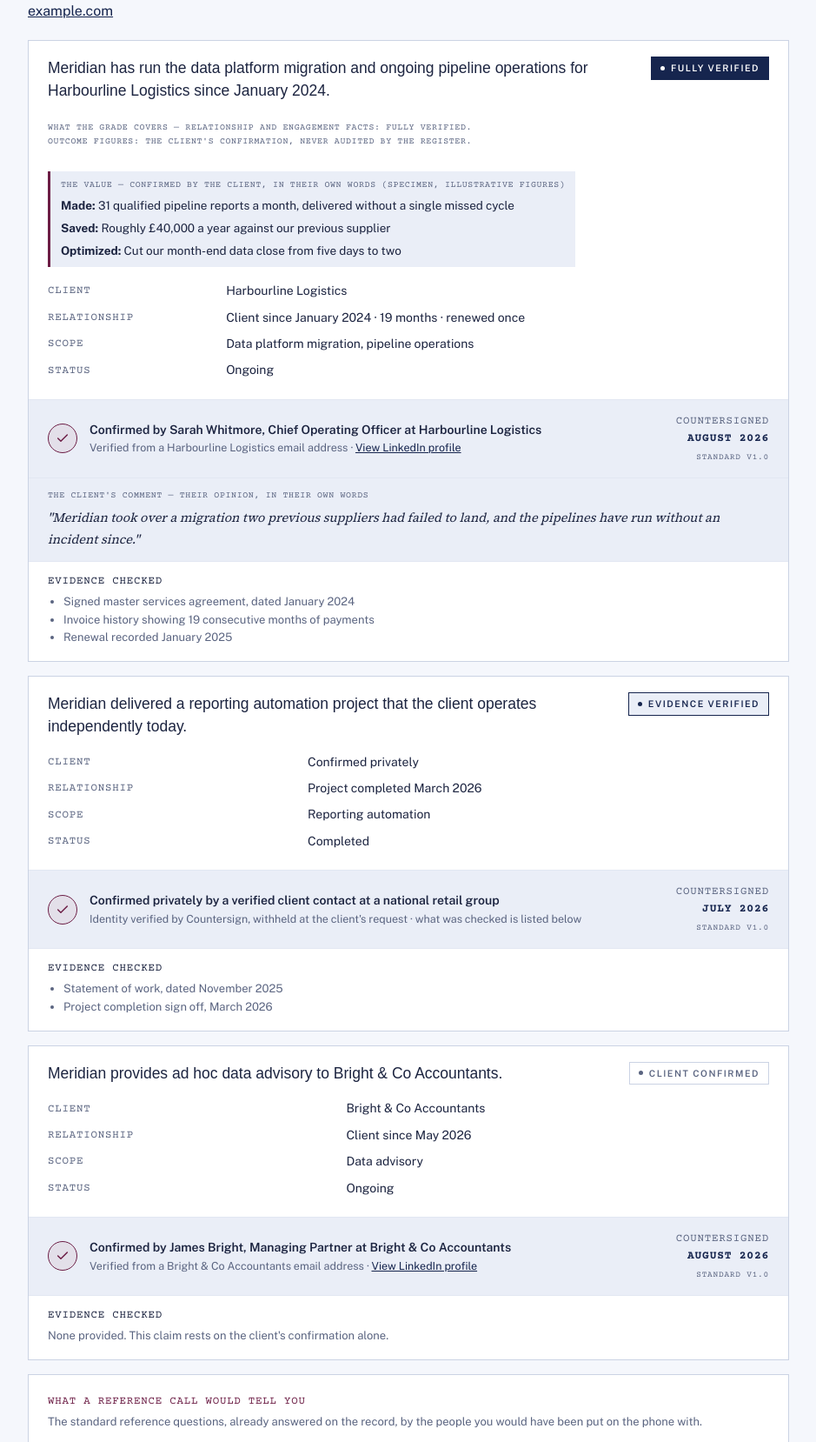
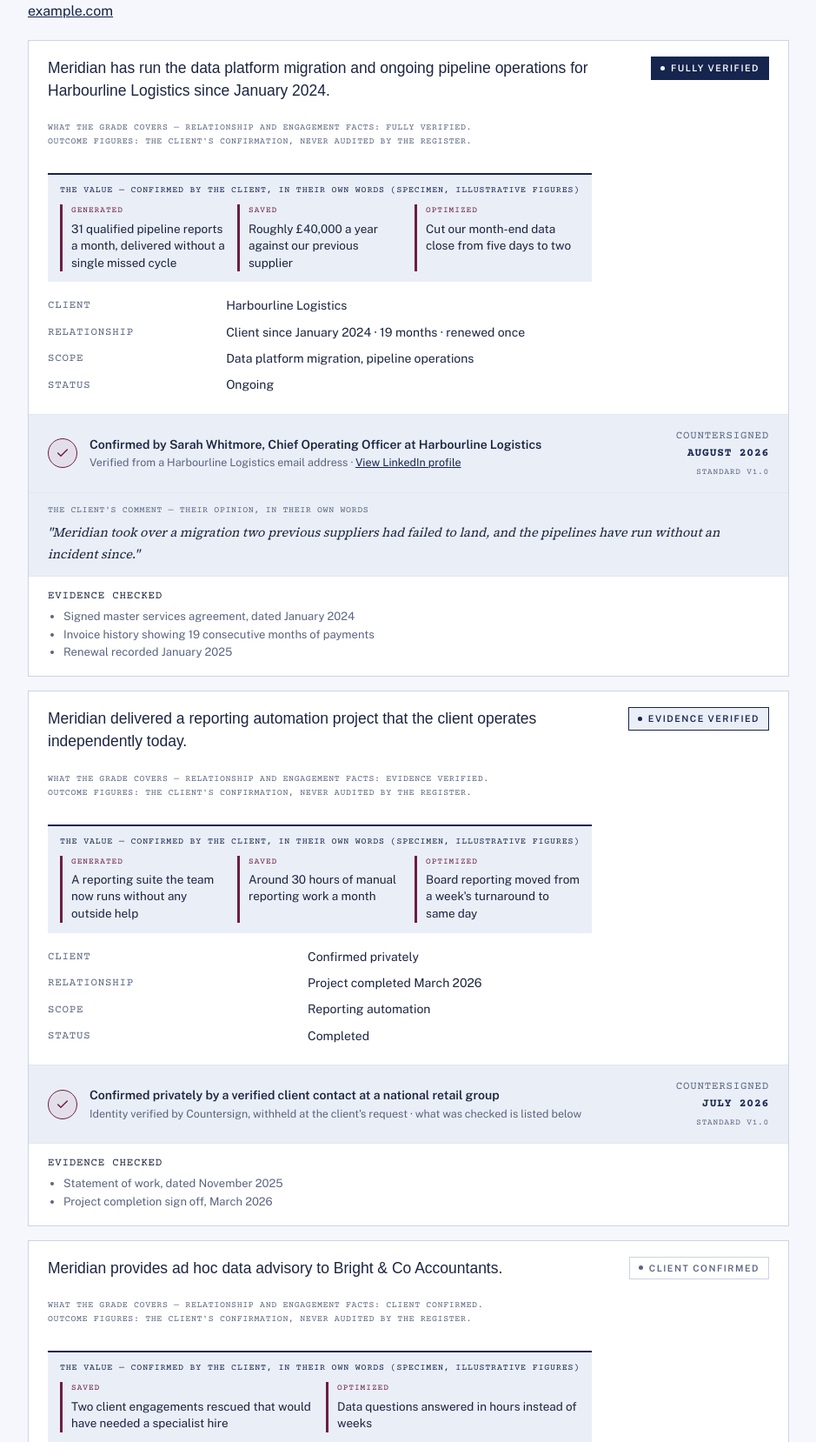
Before and after one commit to NAVVAI-BOYS/COUNTERSIGN, a Flask app: page /sample in a window 1280 px wide. Shown: the part 334-1992 px from the top of the page at 87% size, without its empty margins (170-1109 px from the left). Run offline with Flask 3, Linux system fonts and the light colour scheme.

Commit message:
Add files via upload

```diff
--- a/countersign/app.py
+++ b/countersign/app.py
@@ -491,7 +491,10 @@
            value_saved="Roughly £40,000 a year against our previous supplier",
            value_optimized="Cut our month-end data close from five days to two"),
         NS(claim_no="CS-0000-02",
-           has_outcome=False, value_made="", value_saved="", value_optimized="",
+           has_outcome=True,
+           value_made="A reporting suite the team now runs without any outside help",
+           value_saved="Around 30 hours of manual reporting work a month",
+           value_optimized="Board reporting moved from a week's turnaround to same day",
            text="Meridian delivered a reporting automation project that the client operates independently today.",
            client_company="",
            relationship_line="Project completed March 2026",
@@ -503,7 +506,9 @@
            confirmer_name="", confirmer_role="", confirmer_linkedin="",
            resolved_at=dt(2026, 7, 14), client_sentence="", sentence_review=""),
         NS(claim_no="CS-0000-03",
-           has_outcome=False, value_made="", value_saved="", value_optimized="",
+           has_outcome=True, value_made="",
+           value_saved="Two client engagements rescued that would have needed a specialist hire",
+           value_optimized="Data questions answered in hours instead of weeks",
            text="Meridian provides ad hoc data advisory to Bright & Co Accountants.",
            client_company="Bright & Co Accountants",
            relationship_line="Client since May 2026",
@@ -654,7 +659,7 @@
             "claim_no": c.claim_no,
             "standard_version": c.standard_version or None,
             "contains_outcome_figures": bool(c.has_outcome),
-            "value_in_clients_words": ({"made": c.value_made or None, "saved": c.value_saved or None,
+            "value_in_clients_words": ({"generated": c.value_made or None, "saved": c.value_saved or None,
                                         "optimized": c.value_optimized or None}
                                        if (c.value_made or c.value_saved or c.value_optimized) else None),
             "statement": c.text,
--- a/countersign/templates/confirm.html
+++ b/countersign/templates/confirm.html
@@ -50,7 +50,7 @@
     <div style="border-top:1px solid var(--rule-soft);margin:16px 0 12px;padding-top:14px">
       <div class="mono" style="font-size:10.5px;margin-bottom:6px">OPTIONAL — THE VALUE, IN YOUR OWN WORDS</div>
       <p style="font-size:12.5px;color:var(--ink-soft);margin:0 0 10px">Three questions, answer any, all, or none. Only what you are happy to state publicly. Keep it factual: numbers where you have them.</p>
-      <label for="value_made" style="font-size:12px">What did it make you? (revenue, meetings, clients)</label>
+      <label for="value_made" style="font-size:12px">What did it generate for you? (revenue, meetings, clients)</label>
       <input type="text" id="value_made" name="value_made" maxlength="300" placeholder="e.g. 7 introductory calls with target companies">
       <label for="value_saved" style="font-size:12px">What did it save you? (money, time)</label>
       <input type="text" id="value_saved" name="value_saved" maxlength="300">
--- a/countersign/templates/proof.html
+++ b/countersign/templates/proof.html
@@ -22,11 +22,22 @@
       <span class="grade {% if c.grade=='evidence_verified' %}t2{% elif c.grade=='client_confirmed' %}t3{% endif %}" tabindex="0" data-tip="{% if c.grade=='fully_verified' %}The named client confirmed the facts, supporting documents were checked, and payment records confirm how long the relationship has run.{% elif c.grade=='evidence_verified' %}The named client confirmed the facts and supporting documents such as contracts were checked.{% else %}The named client confirmed the facts from a company email address. No documents were checked, and the record says so plainly.{% endif %}"><span class="dot"></span>{{ c.grade_label }}</span>
       {% if c.has_outcome %}<div class="mono" style="font-size:10px;color:var(--ink-soft);margin-top:6px;max-width:540px">WHAT THE GRADE COVERS — relationship and engagement facts: {{ c.grade_label }}. Outcome figures: the client's confirmation, never audited by the register.</div>{% endif %}
       {% if c.value_made or c.value_saved or c.value_optimized %}
-      <div style="border-left:3px solid var(--seal);padding:8px 12px;margin-top:10px;background:var(--wash)">
-        <div class="mono" style="font-size:10px;margin-bottom:5px">THE VALUE — CONFIRMED BY THE CLIENT, IN THEIR OWN WORDS{% if vendor.record_no == 'CS-0000' %} (SPECIMEN, ILLUSTRATIVE FIGURES){% endif %}</div>
-        {% if c.value_made %}<p style="margin:0 0 4px;font-size:13.5px"><strong>Made:</strong> {{ c.value_made }}</p>{% endif %}
-        {% if c.value_saved %}<p style="margin:0 0 4px;font-size:13.5px"><strong>Saved:</strong> {{ c.value_saved }}</p>{% endif %}
-        {% if c.value_optimized %}<p style="margin:0;font-size:13.5px"><strong>Optimized:</strong> {{ c.value_optimized }}</p>{% endif %}
+      <div style="margin-top:12px;border-top:2px solid var(--navy);background:var(--wash);padding:10px 14px 12px">
+        <div class="mono" style="font-size:10px;letter-spacing:0.08em;margin-bottom:8px;color:var(--navy)">THE VALUE — CONFIRMED BY THE CLIENT, IN THEIR OWN WORDS{% if vendor.record_no == 'CS-0000' %} (SPECIMEN, ILLUSTRATIVE FIGURES){% endif %}</div>
+        <div style="display:grid;grid-template-columns:repeat(auto-fit,minmax(190px,1fr));gap:14px">
+          {% if c.value_made %}<div style="border-left:3px solid var(--seal);padding-left:10px">
+            <div class="mono" style="font-size:9.5px;letter-spacing:0.1em;color:var(--seal);margin-bottom:3px">GENERATED</div>
+            <div style="font-size:13.5px;line-height:1.45">{{ c.value_made }}</div>
+          </div>{% endif %}
+          {% if c.value_saved %}<div style="border-left:3px solid var(--seal);padding-left:10px">
+            <div class="mono" style="font-size:9.5px;letter-spacing:0.1em;color:var(--seal);margin-bottom:3px">SAVED</div>
+            <div style="font-size:13.5px;line-height:1.45">{{ c.value_saved }}</div>
+          </div>{% endif %}
+          {% if c.value_optimized %}<div style="border-left:3px solid var(--seal);padding-left:10px">
+            <div class="mono" style="font-size:9.5px;letter-spacing:0.1em;color:var(--seal);margin-bottom:3px">OPTIMIZED</div>
+            <div style="font-size:13.5px;line-height:1.45">{{ c.value_optimized }}</div>
+          </div>{% endif %}
+        </div>
       </div>
       {% endif %}
     </div>
--- a/countersign/templates/standard.html
+++ b/countersign/templates/standard.html
@@ -50,7 +50,7 @@
 
   <div class="mono" style="margin-bottom:8px">Rules that never bend</div>
   <p style="font-size:13.5px;color:var(--ink-soft);margin:0 0 10px">Where a claim contains an outcome figure, the figure is always and only the client's confirmation, with the method stated. Grades above Client Confirmed apply to the relationship and engagement facts, never to outcome figures, and every such claim says so on its face.</p>
-  <p style="font-size:13.5px;color:var(--ink-soft);margin:0 0 10px">A record may carry value statements: what the engagement made, saved, or optimized for the client, in time, money, or risk. These are written by the confirming client, never by the vendor and never by the register, are optional, and are treated as outcome figures under the rule above.</p>
+  <p style="font-size:13.5px;color:var(--ink-soft);margin:0 0 10px">A record may carry value statements: what the engagement generated, saved, or optimized for the client, in time, money, or risk. These are written by the confirming client, never by the vendor and never by the register, are optional, and are treated as outcome figures under the rule above.</p>
   <ul style="margin:0;padding-left:18px;font-size:14.5px;color:var(--ink-soft);display:grid;gap:6px">
     <li>Facts only. Opinions, ratings and reviews are never recorded.</li>
     <li>Nothing publishes unless the named client confirms it.</li>
```
